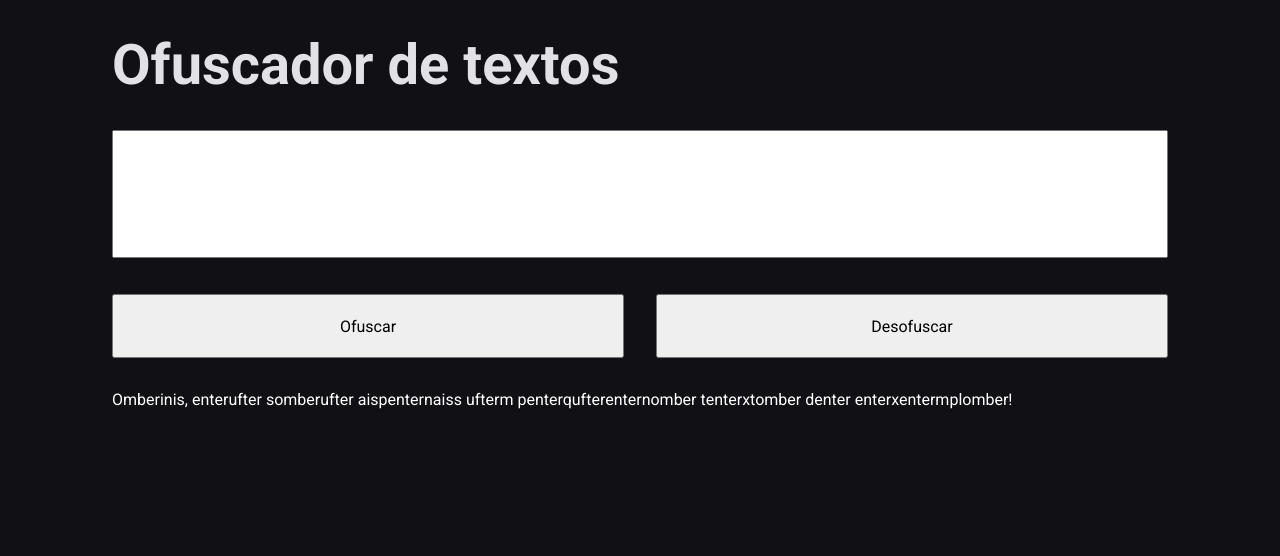
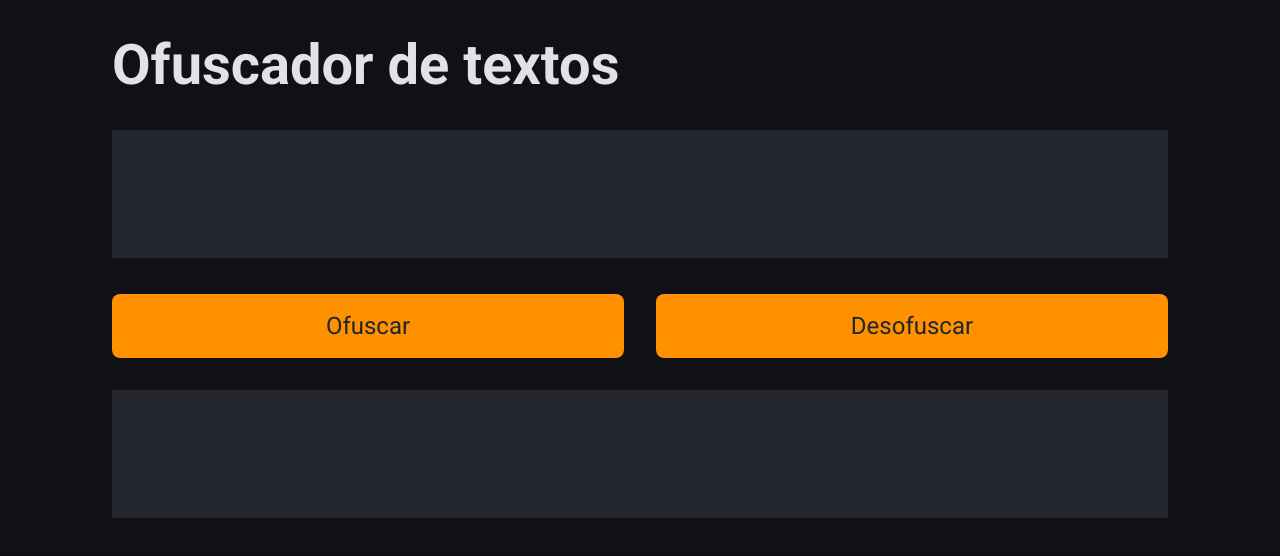
Before and after one commit to cmtehenz/Faculdade_frontend, a plain HTML site: page index.html in a window 1280 px wide. Both pictures are taken after a click on the button "Desofuscar". Drawn offline with Linux system fonts and the light colour scheme.

Commit message:
:art: _finalizado atividade

```diff
--- a/index.html
+++ b/index.html
@@ -18,15 +18,17 @@
       </textarea>
       <div class="buttonContent">
         <button onclick="handleShadow()">Ofuscar</button>
-        <button class="mrgLeft">Desofuscar</button>
+        <button class="mrgLeft" onclick="Desofuscar()">Desofuscar</button>
       </div>
 
+
       <div>
-        Omberinis, enterufter somberufter aispenternaiss ufterm penterqufterenternomber
-          tenterxtomber denter enterxentermplomber!
+        <textarea id="boxResult">
+
+        </textarea>
       </div>
     </div>
   </main>
-  <script src="script.js" />
 </body>
+<script src="./script.js" ></script>
 </html>
--- a/script.js
+++ b/script.js
@@ -1,13 +1,28 @@
-
 
 function handleShadow(){
+
   var texto = document.getElementById("boxText").value
-  var txt = texto
+  var txtLow = texto.toLowerCase();
+  var txt = txtLow
       .replace(/i/gi, "inis")
       .replace(/a/gi, "ais")
       .replace(/e/gi, "enter")
       .replace(/o/gi, "omber")
       .replace(/u/gi, "ufter")
-  console.log(txt);
+
+  document.getElementById("boxResult").innerHTML = txt;
+}
+
+function Desofuscar(){
+  var texto = document.getElementById("boxResult").value
+  var txtLow = texto.toLowerCase();
+  var txt = txtLow
+      .replace(/inis/gi,  "i")
+      .replace(/ais/gi,   "a")
+      .replace(/enter/gi, "e")
+      .replace(/omber/gi, "o")
+      .replace(/ufter/gi, "u")
+
+  document.getElementById("boxText").innerHTML = txt;
 
 }
--- a/style.css
+++ b/style.css
@@ -13,6 +13,8 @@
   --gray-800: #29292e;
   --gray-850: #1f2729;
   --gray-900: #111015;
+
+  --ctextarea: rgba(40, 44, 52, 0.83);
 
   --purple-500: #8257e5;
   --yellow-500: #eba417;
@@ -62,8 +64,23 @@ textarea {
   height: 8rem;
   resize: none;
   margin-bottom: 2rem;
+  background-color: var(--ctextarea);
+  color: var(--white);
+  border: none;
+
 }
 
+button {
+  border-radius: 0.5rem;
+  border: none;
+  background-color: #ff9000;
+  color: var(--gray-850);
+  font-size: 1.5rem;
+}
+
+button:hover{
+  background-color: #704000;
+}
 .content {
   max-width: 1120px;
   margin: 2rem auto;
```
